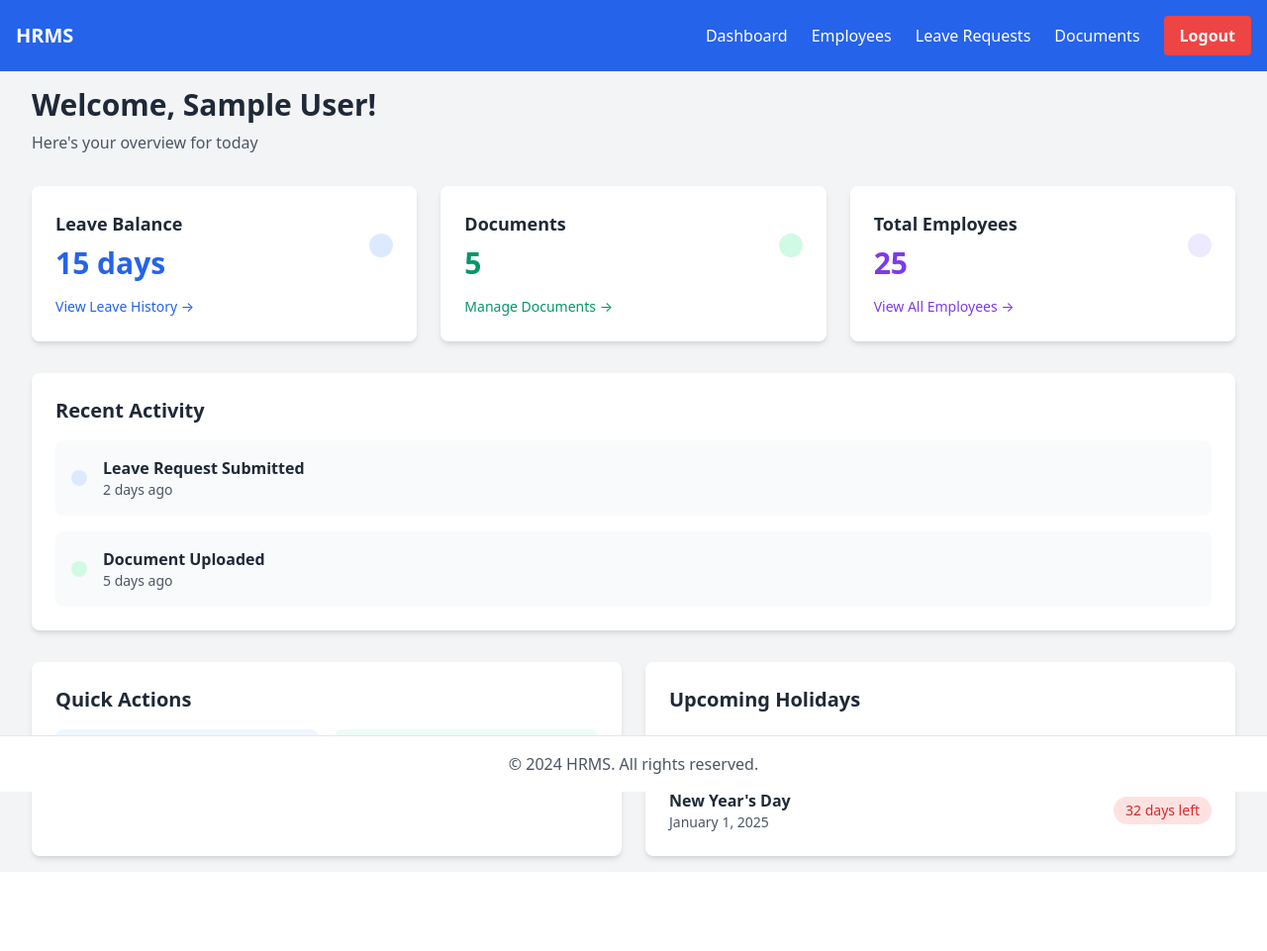
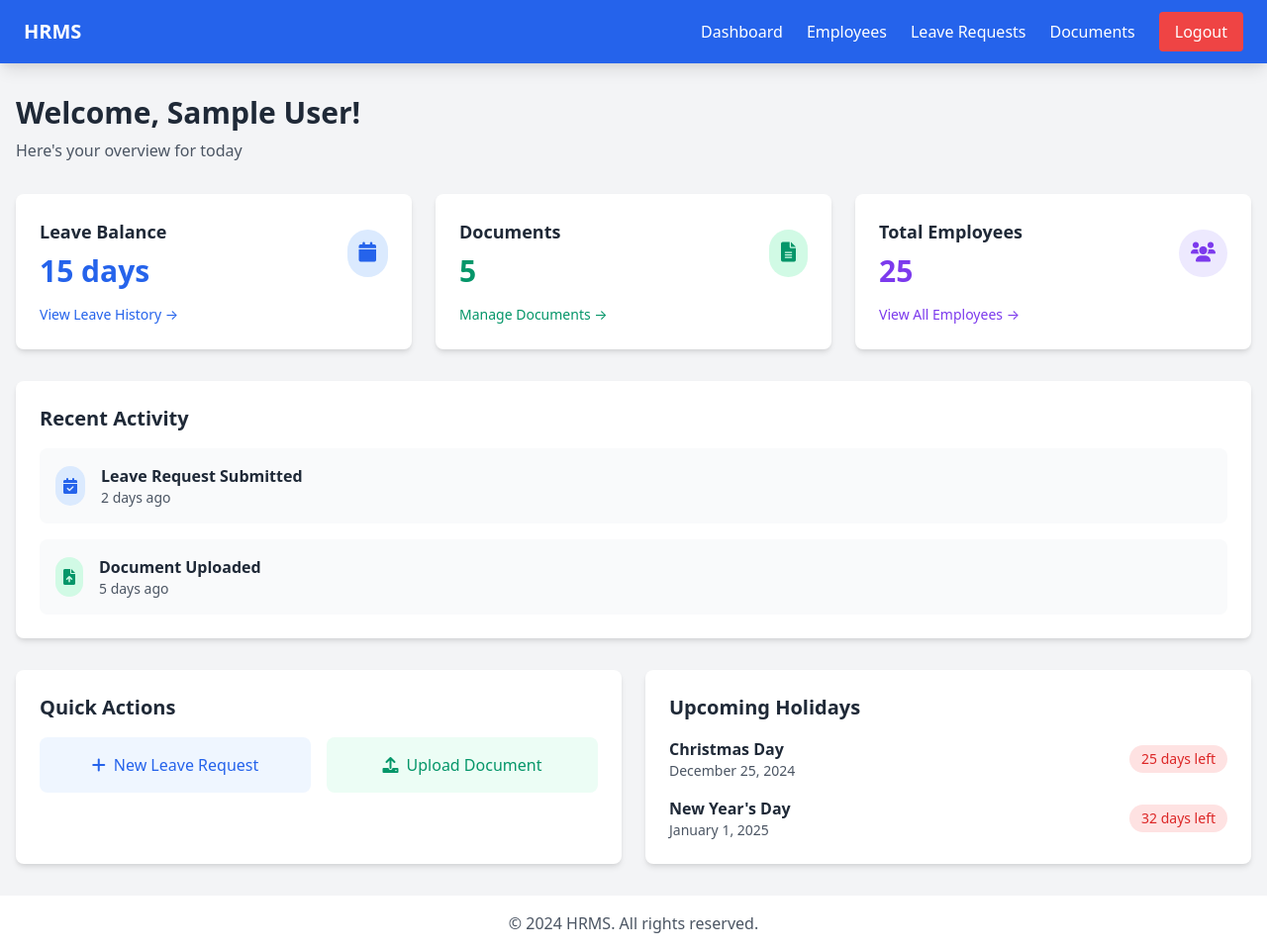
Before and after one commit to suguslove10/HRMS, a Flask app: page /dashboard in a window 1280 px wide. Shown: the whole page at 99% size. Before the commit the page ends 874 px from the top, so only its background shows below. Run offline with Flask 3, Linux system fonts and the light colour scheme; the visitor is signed in with stand-in values (Sample User, id 1).

Commit message:
Update base.html

```diff
--- a/src/web/templates/base.html
+++ b/src/web/templates/base.html
@@ -5,30 +5,34 @@
     <meta name="viewport" content="width=device-width, initial-scale=1.0">
     <title>HRMS - {% block title %}{% endblock %}</title>
     <link href="https://cdn.jsdelivr.net/npm/tailwindcss@2.2.19/dist/tailwind.min.css" rel="stylesheet">
+    <link rel="stylesheet" href="https://cdnjs.cloudflare.com/ajax/libs/font-awesome/6.0.0/css/all.min.css">
 </head>
-<body class="bg-gray-100">
-    <nav class="bg-blue-600 p-4">
-        <div class="container mx-auto flex justify-between items-center">
-            <div class="flex items-center">
+<body class="bg-gray-100 min-h-screen">
+    <!-- Navigation -->
+    <nav class="bg-blue-600 shadow-lg">
+        <div class="container mx-auto px-6">
+            <div class="flex justify-between items-center h-16">
                 <a href="{{ url_for('dashboard') }}" class="text-white text-xl font-bold">HRMS</a>
-            </div>
+
                 {% if session.user_id %}
                 <div class="flex items-center space-x-6">
-                <a href="{{ url_for('dashboard') }}" class="text-white">Dashboard</a>
+                    <a href="{{ url_for('dashboard') }}" class="text-white hover:text-gray-200">Dashboard</a>
                     {% if session.is_admin %}
-                <a href="{{ url_for('employees') }}" class="text-white">Employees</a>
+                    <a href="{{ url_for('employees') }}" class="text-white hover:text-gray-200">Employees</a>
                     {% endif %}
-                <a href="{{ url_for('leave_requests') }}" class="text-white">Leave Requests</a>
-                <a href="{{ url_for('documents') }}" class="text-white">Documents</a>
-                <a href="{{ url_for('logout') }}" class="bg-red-500 hover:bg-red-700 text-white font-bold py-2 px-4 rounded">
+                    <a href="{{ url_for('leave_requests') }}" class="text-white hover:text-gray-200">Leave Requests</a>
+                    <a href="{{ url_for('documents') }}" class="text-white hover:text-gray-200">Documents</a>
+                    <a href="{{ url_for('logout') }}" class="bg-red-500 hover:bg-red-600 text-white px-4 py-2 rounded">
                         Logout
                     </a>
                 </div>
                 {% endif %}
             </div>
+        </div>
     </nav>
 
-    <div class="container mx-auto p-4">
+    <!-- Flash Messages -->
+    <div class="container mx-auto px-6 py-4">
         {% with messages = get_flashed_messages(with_categories=true) %}
             {% if messages %}
                 {% for category, message in messages %}
@@ -38,12 +42,17 @@
                 {% endfor %}
             {% endif %}
         {% endwith %}
-        {% block content %}{% endblock %}
     </div>
 
-    <footer class="fixed bottom-0 w-full bg-white p-4 border-t">
-        <div class="container mx-auto text-center text-gray-600">
+    <!-- Main Content -->
+    {% block content %}{% endblock %}
+
+    <!-- Footer -->
+    <footer class="bg-white mt-8 py-4">
+        <div class="container mx-auto px-6">
+            <div class="text-center text-gray-600">
                 <p>&copy; {{ today.year }} HRMS. All rights reserved.</p>
+            </div>
         </div>
     </footer>
 </body>
```
Lines whose indentation alone changed are shown as unchanged.
